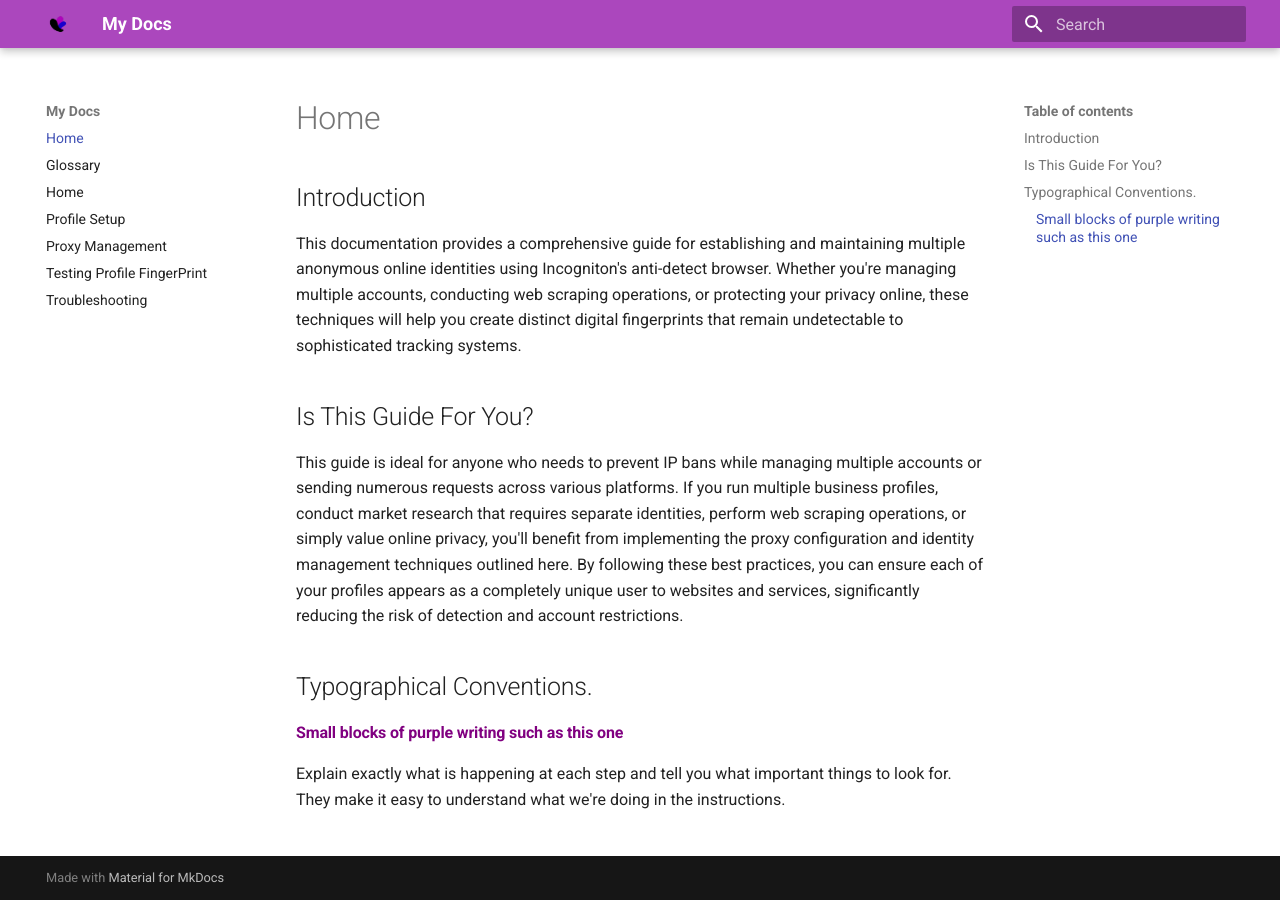
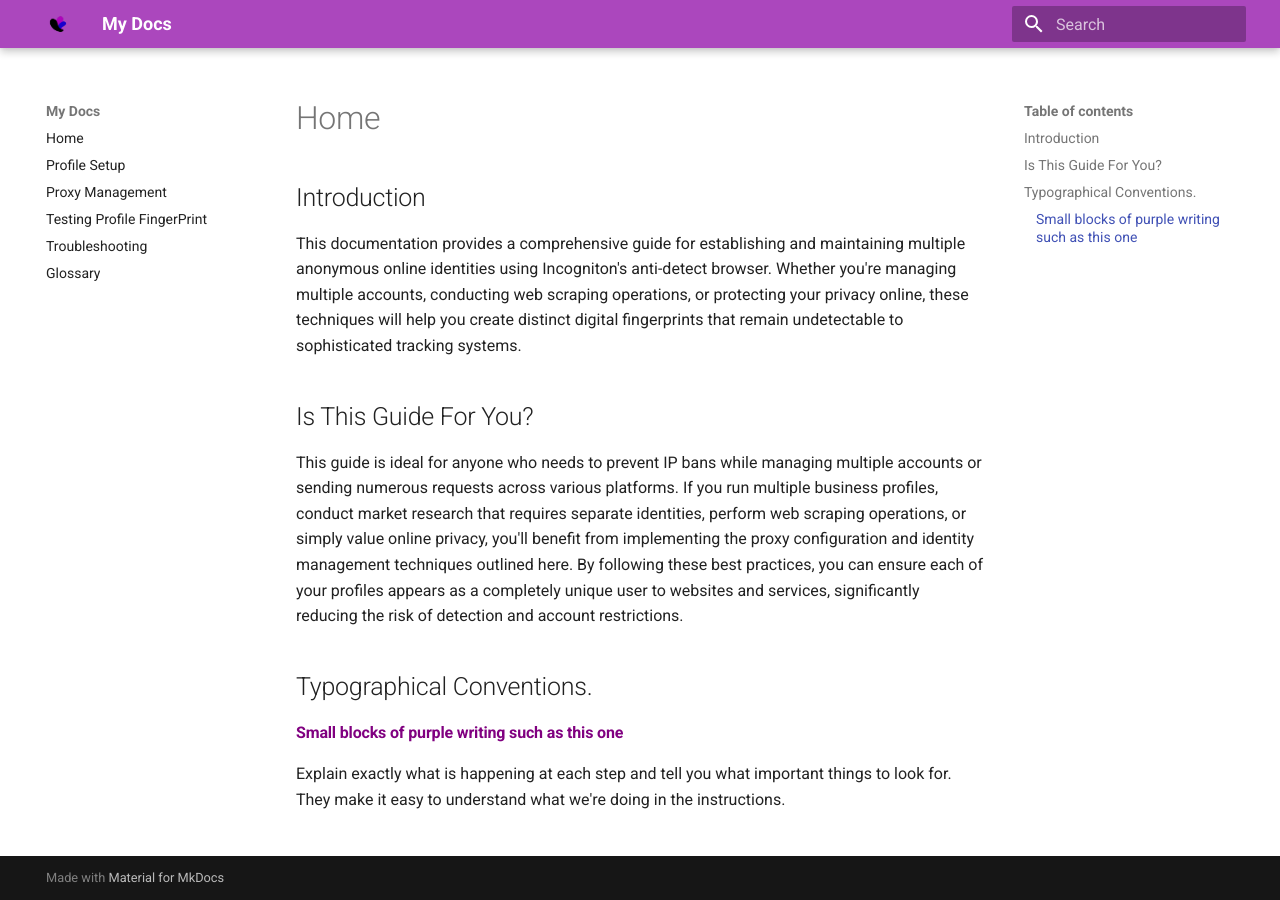
Before and after one commit to whatinthepeta/IncognitonDocumentation, an MkDocs documentation site: the page built from docs/index.md, in a window 1280 px wide. Built offline with MkDocs 1.6.1 and Material for MkDocs 9.7.7, drawn with Linux system fonts in a browser that asks for light colours; some of the changed lines change nothing that is shown.

Commit message:
Fix mkdocs.yml

```diff
--- a/mkdocs.yml
+++ b/mkdocs.yml
@@ -6,3 +6,16 @@ theme:
   palette:
     scheme: white
     primary: purple
+
+
+nav:
+  - Home: "home.md"
+  - Profile Setup: "profile.md"
+  - Proxy Management: "proxy.md"
+  - Testing Profile FingerPrint: "testingProfileFingerPrint.md"
+  - Troubleshooting: "troubleshooting.md"
+  - Glossary: "glossary.md"
+
+markdown_extensions:
+  - admonition
+  - pymdownx.details
```
